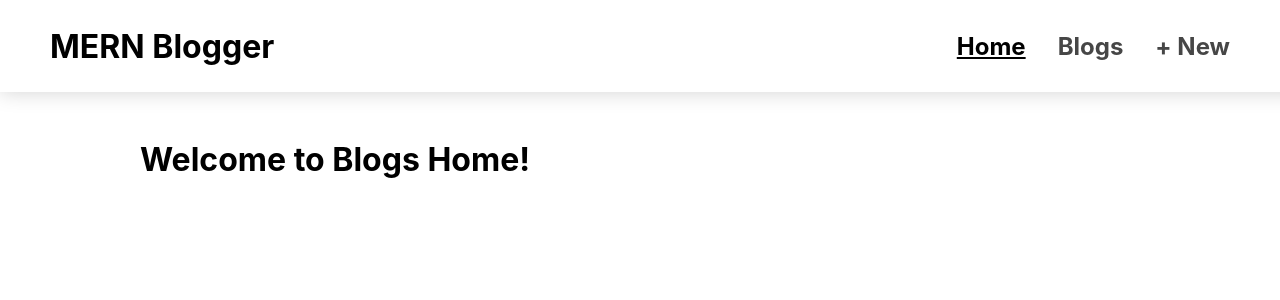
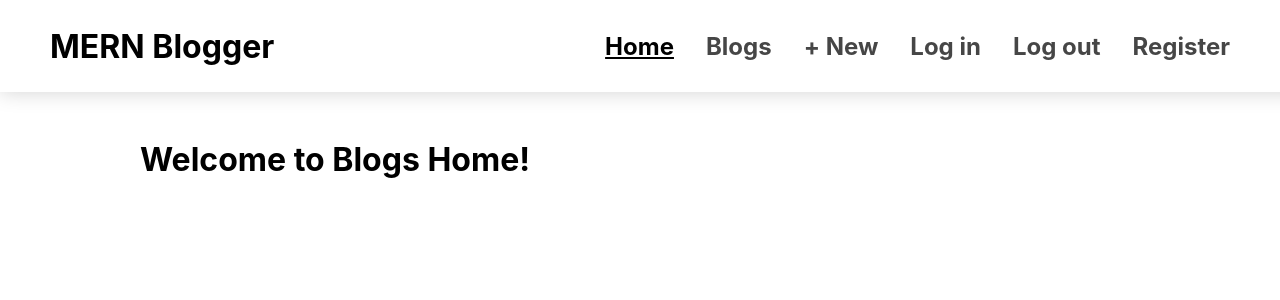
Before and after one commit to Michael-J-Fernandez/ExpressBlogger_mern_client, a React (Create React App) app: page / in a window 1280 px wide. Shown: the top 300 px of the page. Built offline with nearby package versions, Linux system fonts and the light colour scheme; no server answers.

Commit message:
Initial commit. Created Login, Logout, Register page/components. Created NavLinks and routes.

```diff
--- a/src/App.js
+++ b/src/App.js
@@ -7,10 +7,14 @@ import {
 } from 'react-router-dom';
 
 import NavLayout from './layouts/NavLayout';
+import Login from './pages/Login'
+import Logout from './pages/Logout'
+import Register from './pages/Register'
 import Home from './pages/Home';
 import BlogsList from './pages/BlogsList'
 import BlogDetails from './pages/BlogDetails';
 import NewBlog from './pages/NewBlog';
+
 import api from './api/blogs';
 
 function App() {
@@ -33,6 +37,9 @@ function App() {
     createRoutesFromElements(
       <Route element={<NavLayout />}>
         <Route index element={<Home />} />
+        <Route path="login" element={<Login />} />
+        <Route path="logout" element={<Logout />} />
+        <Route path="register" element={<Register />} />
         <Route exact path="blogs" element={<BlogsList blogs={blogs} />} />
         <Route
           path="blogs/:id"
--- a/src/layouts/NavLayout.js
+++ b/src/layouts/NavLayout.js
@@ -15,6 +15,9 @@ const NavLayout = () => {
                 <NavLink to="/" style={({isActive}) => isActive ? active : null}><h1>Home</h1></NavLink>
                 <NavLink to="blogs" style={({isActive}) => isActive ? active : null}><h1>Blogs</h1></NavLink>
                 <NavLink to="new-blog" style={({isActive}) => isActive ? active : null}><h1>+ New</h1></NavLink>
+                <NavLink to="login" style={({isActive}) => isActive ? active : null}><h1>Log in</h1></NavLink>
+                <NavLink to="logout" style={({isActive}) => isActive ? active : null}><h1>Log out</h1></NavLink>
+                <NavLink to="register" style={({isActive}) => isActive ? active : null}><h1>Register</h1></NavLink>
             </div>
         </nav>
         <main className="main-content">
--- /dev/null
+++ b/src/pages/Login.js
@@ -0,0 +1,7 @@
+const Login = () => {
+    return (
+        <h1>This is my LOGIN page!</h1>
+    );
+}
+
+export default Login;
--- /dev/null
+++ b/src/pages/Logout.js
@@ -0,0 +1,7 @@
+const Logout = () => {
+    return (
+        <h1>This is my LOGOUT page!</h1>
+    );
+}
+
+export default Logout;
--- /dev/null
+++ b/src/pages/Register.js
@@ -0,0 +1,7 @@
+const Register = () => {
+    return (
+        <h1>This is my REGISTER page!</h1>
+    );
+}
+
+export default Register;
```
